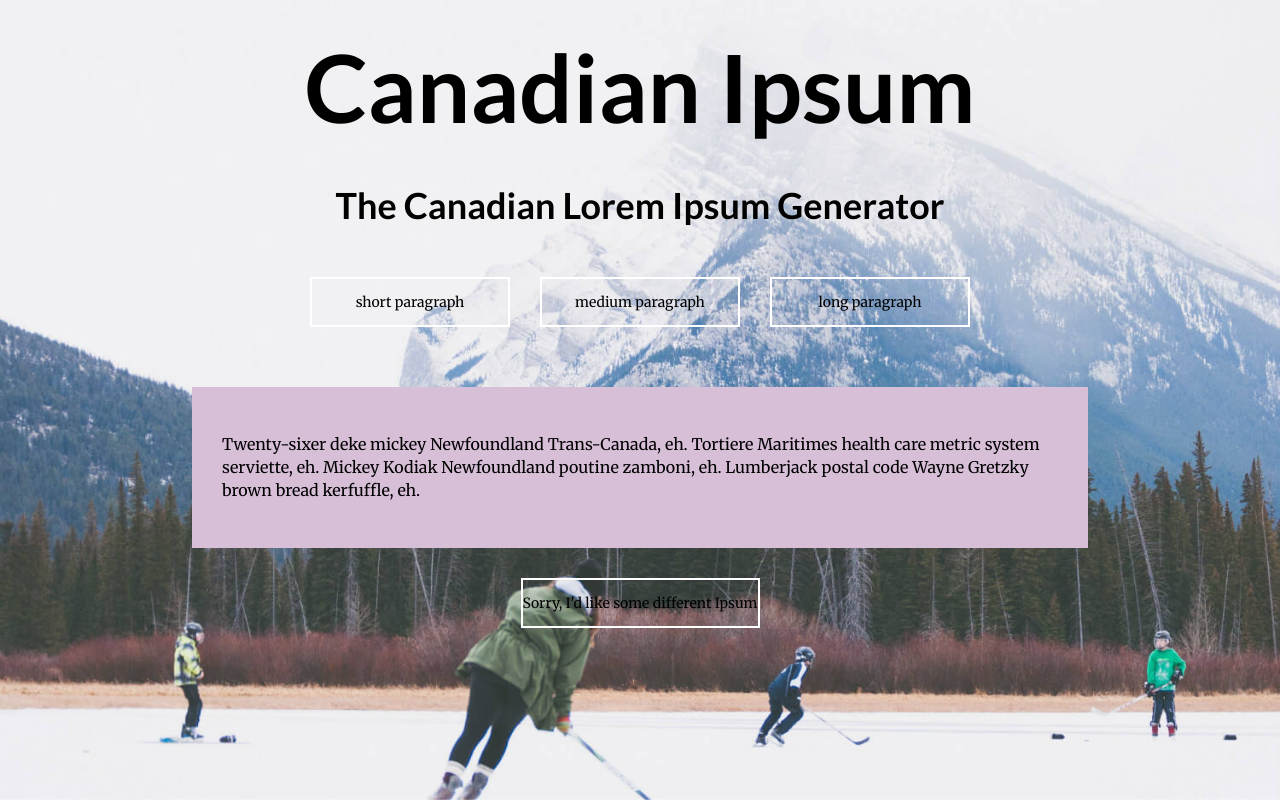
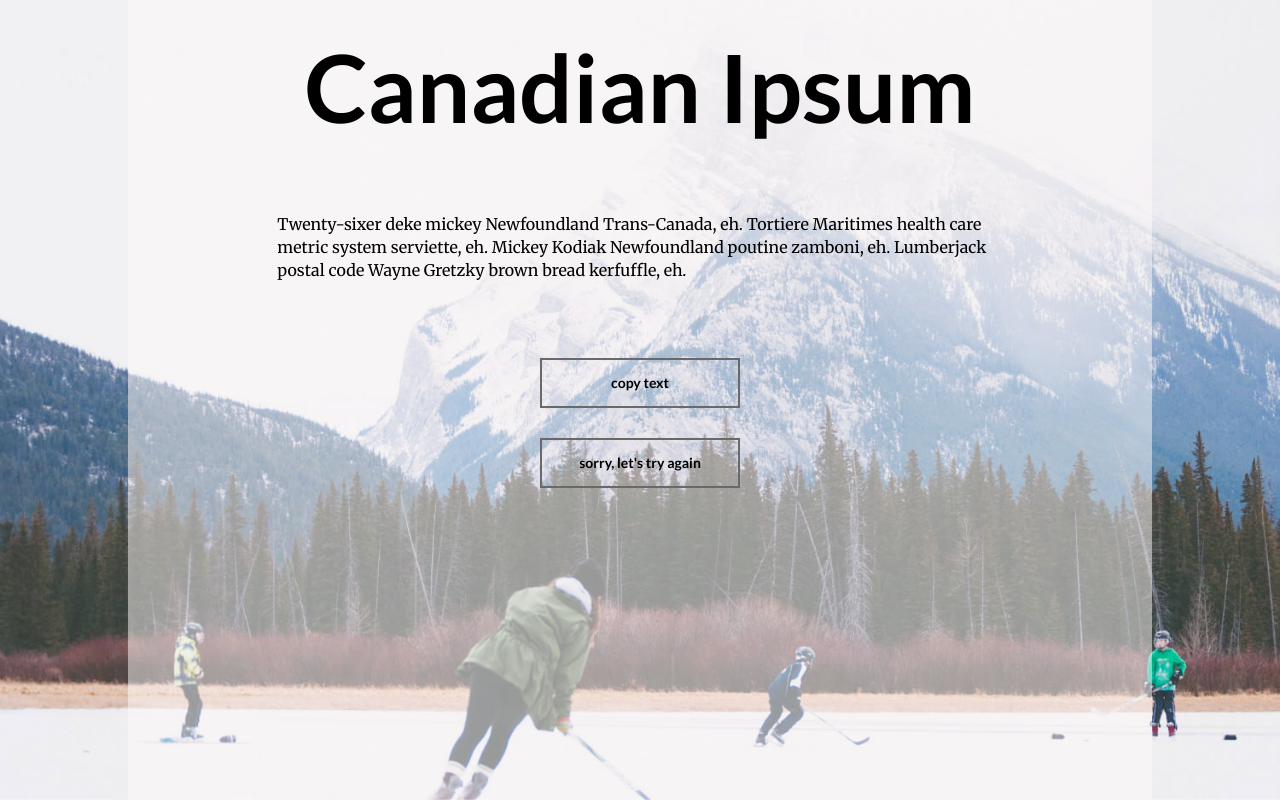
Before and after one commit to jessicadelgrande/testIpsum, a website: page index.html in a window 1280 px wide. Both pictures are taken after a click on the element "short paragraph". Drawn offline with nearby package versions, Linux system fonts and the light colour scheme.

Commit message:
animations working

```diff
--- a/dev/styles/partials/_mixins.scss
+++ b/dev/styles/partials/_mixins.scss
@@ -1,15 +1,15 @@
 @mixin buttonStyles {
 	font-family: $fontSecondary;
-	border: 2px solid white;
+	border: 2px solid rgb(105,105,105);
 	min-width: 200px;
 	min-height: 50px;
 	text-align: center;
 	margin: 30px 15px;
-	// padding: 15px 15px;
 }
 
 @mixin linkStyles {
 	text-decoration: none;
+	font-family: $fontPrimary;
 	color: black;
 	&:visited {
 		color: black;
--- a/dev/styles/styles.scss
+++ b/dev/styles/styles.scss
@@ -9,6 +9,7 @@ html {
 body {
 	display: flex;
 	justify-content: center;
+	font-family: $fontPrimary;
 }
 
 main {
@@ -18,7 +19,7 @@ main {
 	background-size: cover;
 	background-attachment: fixed;
 	width: 100%;
-	height: 100vh;
+	min-height: 100vh;
 	display: flex;
 	justify-content: center;
 }
@@ -28,21 +29,19 @@ header {
 }
 
 h1 {
-	font-family: $fontPrimary;
 	font-weight: 700;
 	font-size: 9.4rem;
 	margin: 30px;
 }
 
 h2 {
-	font-family: $fontPrimary;
 	font-weight: 700;
 	font-size: 3.6rem;
 	margin: 40px 15px 20px 15px;
+	transition: all 1s ease-in-out;
 }
 
 p {
-	// font-family: $fontSecondary;
 	font-size: 1.6rem;
 }
 
@@ -51,10 +50,13 @@ a {
 }
 
 .wrapper {
-	width: 70vw;
+	width: 80vw;
+	height: auto;
+	padding: 0 50px;
 	display: flex;
 	align-items: center;
 	flex-direction: column;
+	background-color: rgba(255,250,250, 0.5);
 }
 
 .buttons {
@@ -63,8 +65,10 @@ a {
 }
 
 .singleButton,
-.resetButton {
+.resetButton,
+.copyButton {
 	@include buttonStyles;
+	transition: all 1s ease-in-out;
 	p {
 		font-size: 1.4rem;
 	}
@@ -74,15 +78,31 @@ a {
 	pointer-events: none;
 }
 
+.fadeOut {
+	opacity: 0;
+}
+
+.fadeIn {
+	opacity: 1;
+}
+
 .displayIpsum {
 	display: flex;
 	justify-content: center;
 	align-items: center;
 	font-family: $fontSecondary;
-	background-color: thistle;
-	// padding: 30px;
-	margin-top: 30px;
 	line-height: 2.3rem;
+	overflow: auto;
+	transition: all 1s ease-in-out;
+	width: 85%;
+}
+
+.slideUp {
+	transform: translate(0,-190px);
+}
+
+.hidden {
+	opacity: 0;
 }
 
 .completeParagraph {
--- a/index.html
+++ b/index.html
@@ -51,16 +51,23 @@
 		</section>
 
 		<section>
-			<div class="resetButton" id="button__tryAgain" name="button__tryAgain">
+			<div class="copyButton hidden" id="button__copy" name="button__copy">
 				<a href="#">
 				<p>
-					Sorry, I'd like some different Ipsum
+					copy text
+				</p>
+				</a>
+			</div>
+			<div class="resetButton hidden" id="button__tryAgain" name="button__tryAgain">
+				<a href="#">
+				<p>
+					sorry, let's try again
 				</p>
 				</a>
 			</div>
 		</section>
 
-	</div>
+	</div><!-- end .wrapper -->
 
 </main>
 
--- a/public/scripts/main.js
+++ b/public/scripts/main.js
@@ -63,23 +63,40 @@ ipsumApp.events = function () {
 	$("#button__short").one("click", function (e) {
 		e.preventDefault();
 		$(".singleButton").addClass("clicked");
+		$(".singleButton").addClass("fadeOut");
+		$(".displayIpsum").addClass("slideUp");
+		$(".resetButton").removeClass("hidden");
+		$(".resetButton").removeClass("fadeIn");
+		$(".resetButton").addClass("slideUp");
+		$(".copyButton").removeClass("hidden");
+		$(".copyButton").addClass("slideUp");
+		$("h2").addClass("fadeOut");
 		newRandomArray = [];
 		shortParagraph();
 	});
 	$("#button__medium").one("click", function (e) {
 		e.preventDefault();
 		$(".singleButton").addClass("clicked");
+		$(".singleButton").addClass("fadeOut");
+		$(".displayIpsum").addClass("slideUp");
+		$(".resetButton").addClass("slideUp");
+		$("h2").addClass("fadeOut");
 		newRandomArray = [];
 		mediumParagraph();
 	});
 	$("#button__long").one("click", function (e) {
 		e.preventDefault();
 		$(".singleButton").addClass("clicked");
+		$(".singleButton").addClass("fadeOut");
+		$(".displayIpsum").addClass("slideUp");
+		$(".resetButton").addClass("slideUp");
+		$("h2").addClass("fadeOut");
 		newRandomArray = [];
 		longParagraph();
 	});
 	$("#button__tryAgain").on("click", function (e) {
 		e.preventDefault();
+		$(".singleButton").addClass("fadeIn");
 		newRandomArray = [];
 		window.location = "";
 	});
--- a/public/styles/style.css
+++ b/public/styles/style.css
@@ -137,7 +137,8 @@ html {
 
 body {
   display: flex;
-  justify-content: center; }
+  justify-content: center;
+  font-family: "Lato", sans-serif; }
 
 main {
   background-image: url("../../assets/i-m-priscilla-110829-sm.jpg");
@@ -146,7 +147,7 @@ main {
   background-size: cover;
   background-attachment: fixed;
   width: 100%;
-  height: 100vh;
+  min-height: 100vh;
   display: flex;
   justify-content: center; }
 
@@ -154,22 +155,22 @@ header {
   text-align: center; }
 
 h1 {
-  font-family: "Lato", sans-serif;
   font-weight: 700;
   font-size: 9.4rem;
   margin: 30px; }
 
 h2 {
-  font-family: "Lato", sans-serif;
   font-weight: 700;
   font-size: 3.6rem;
-  margin: 40px 15px 20px 15px; }
+  margin: 40px 15px 20px 15px;
+  transition: all 1s ease-in-out; }
 
 p {
   font-size: 1.6rem; }
 
 a {
   text-decoration: none;
+  font-family: "Lato", sans-serif;
   color: black; }
   a:visited {
     color: black; }
@@ -179,38 +180,57 @@ a {
     color: red; }
 
 .wrapper {
-  width: 70vw;
+  width: 80vw;
+  height: auto;
+  padding: 0 50px;
   display: flex;
   align-items: center;
-  flex-direction: column; }
+  flex-direction: column;
+  background-color: rgba(255, 250, 250, 0.5); }
 
 .buttons {
   display: flex;
   justify-content: center; }
 
 .singleButton,
-.resetButton {
+.resetButton,
+.copyButton {
   font-family: "Merriweather", serif;
-  border: 2px solid white;
+  border: 2px solid dimgray;
   min-width: 200px;
   min-height: 50px;
   text-align: center;
-  margin: 30px 15px; }
+  margin: 30px 15px;
+  transition: all 1s ease-in-out; }
   .singleButton p,
-  .resetButton p {
+  .resetButton p,
+  .copyButton p {
     font-size: 1.4rem; }
 
 .clicked {
   pointer-events: none; }
+
+.fadeOut {
+  opacity: 0; }
+
+.fadeIn {
+  opacity: 1; }
 
 .displayIpsum {
   display: flex;
   justify-content: center;
   align-items: center;
   font-family: "Merriweather", serif;
-  background-color: thistle;
-  margin-top: 30px;
-  line-height: 2.3rem; }
+  line-height: 2.3rem;
+  overflow: auto;
+  transition: all 1s ease-in-out;
+  width: 85%; }
+
+.slideUp {
+  transform: translate(0, -190px); }
+
+.hidden {
+  opacity: 0; }
 
 .completeParagraph {
   padding: 30px; }
```
Also changed, not shown: dev/scripts/main.js (+17 -0 lines).
